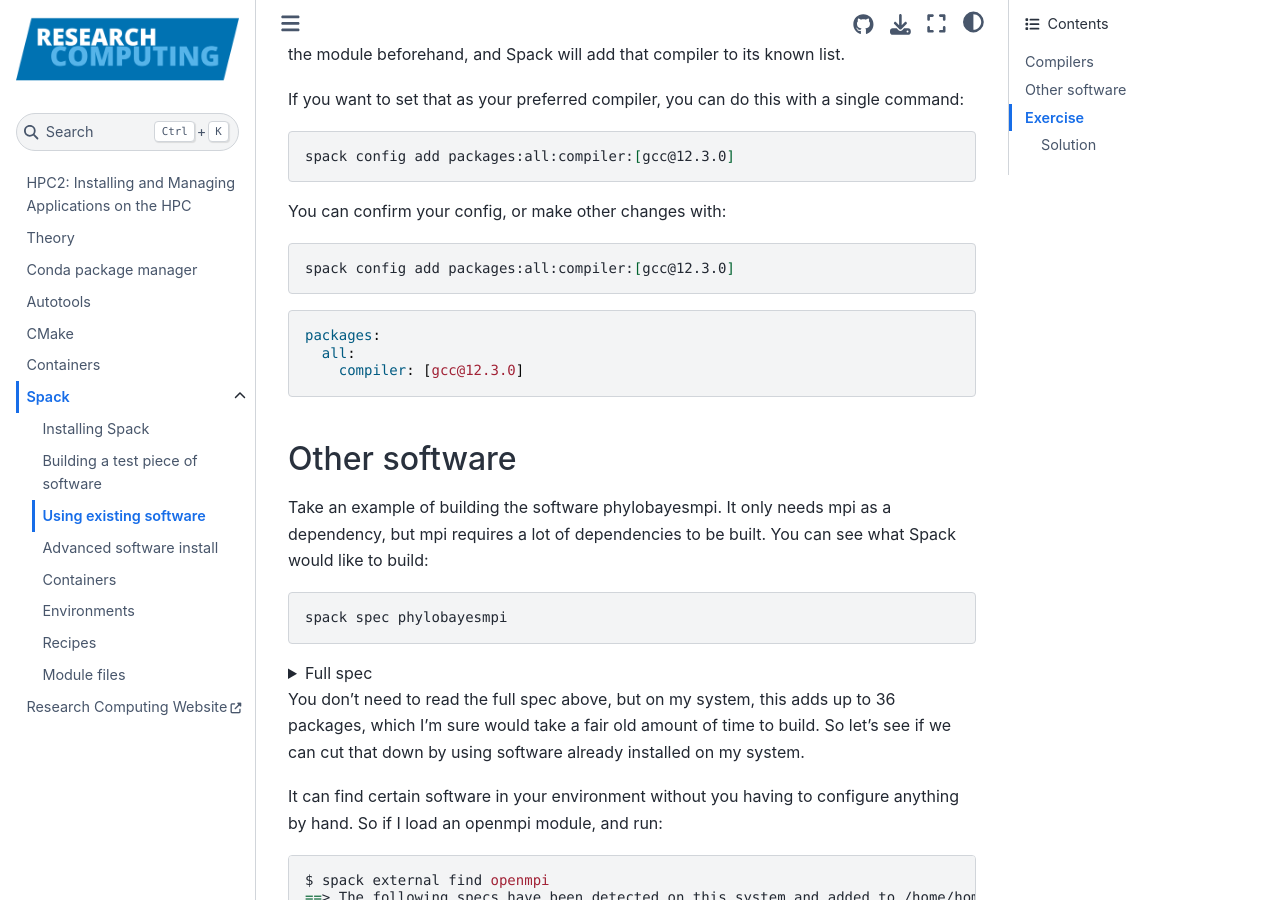
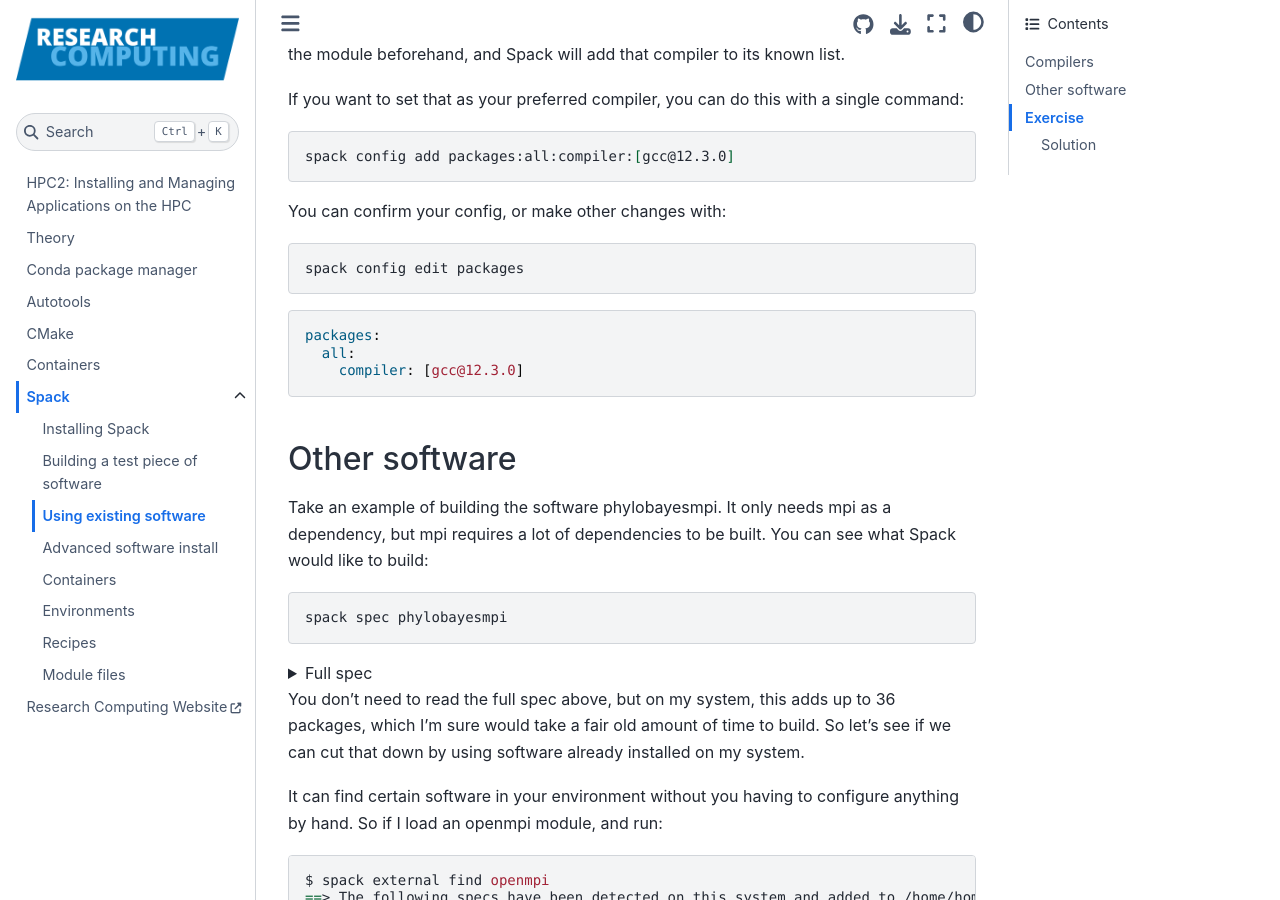
Before and after one commit to ARCTraining/hpc2-software, a Jupyter Book: the page built from book/course/spack/existing.md, in a window 1280 px wide and 900 px high, scrolled down 779 px. Built offline with Jupyter Book 1.0.4 settings and Sphinx 7.4.7 and the Sphinx Book theme 1.1.4, drawn with Linux system fonts in a browser that asks for light colours.

Commit message:
Incorrect command listed

````diff
--- a/book/course/spack/existing.md
+++ b/book/course/spack/existing.md
@@ -44,7 +44,7 @@ spack config add packages:all:compiler:[gcc@12.3.0]
 You can confirm your config, or make other changes with:
 
 ```bash
-spack config add packages:all:compiler:[gcc@12.3.0]
+spack config edit packages
 ```
 
 ```yaml
````
